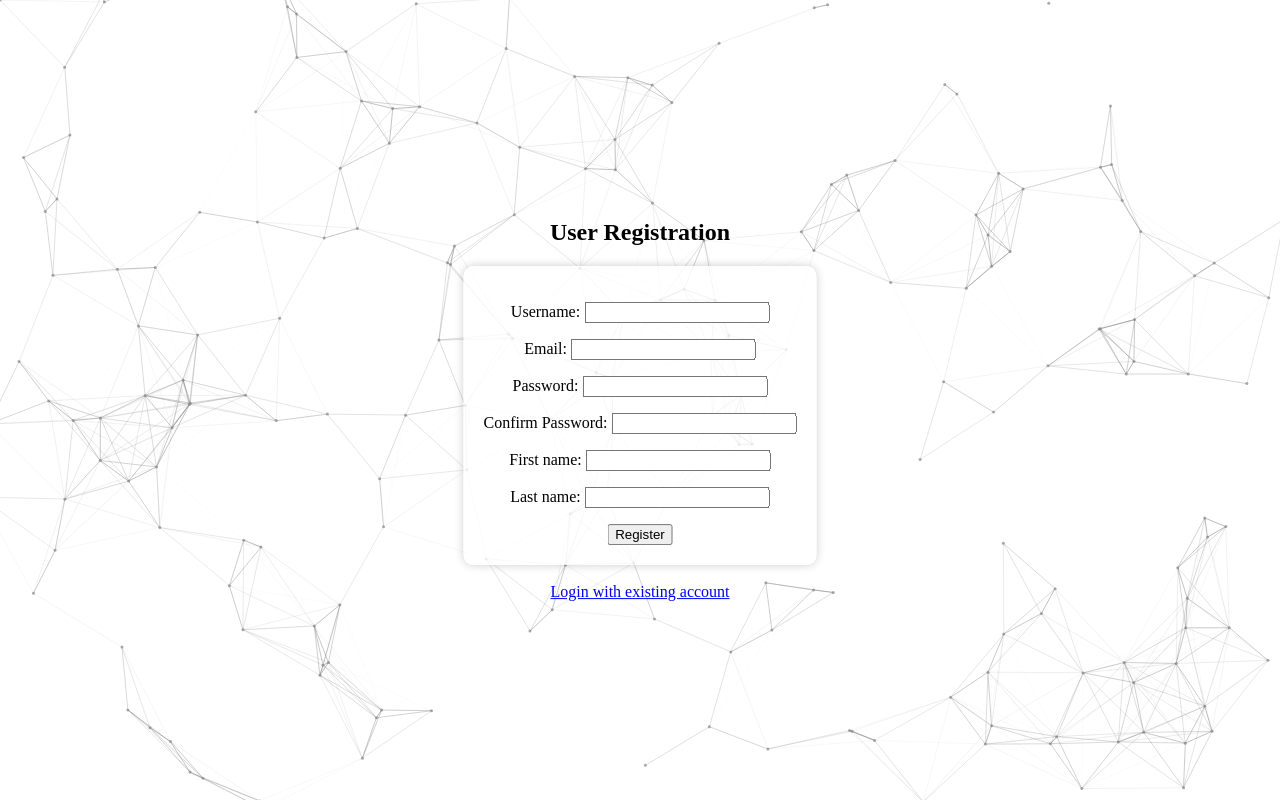
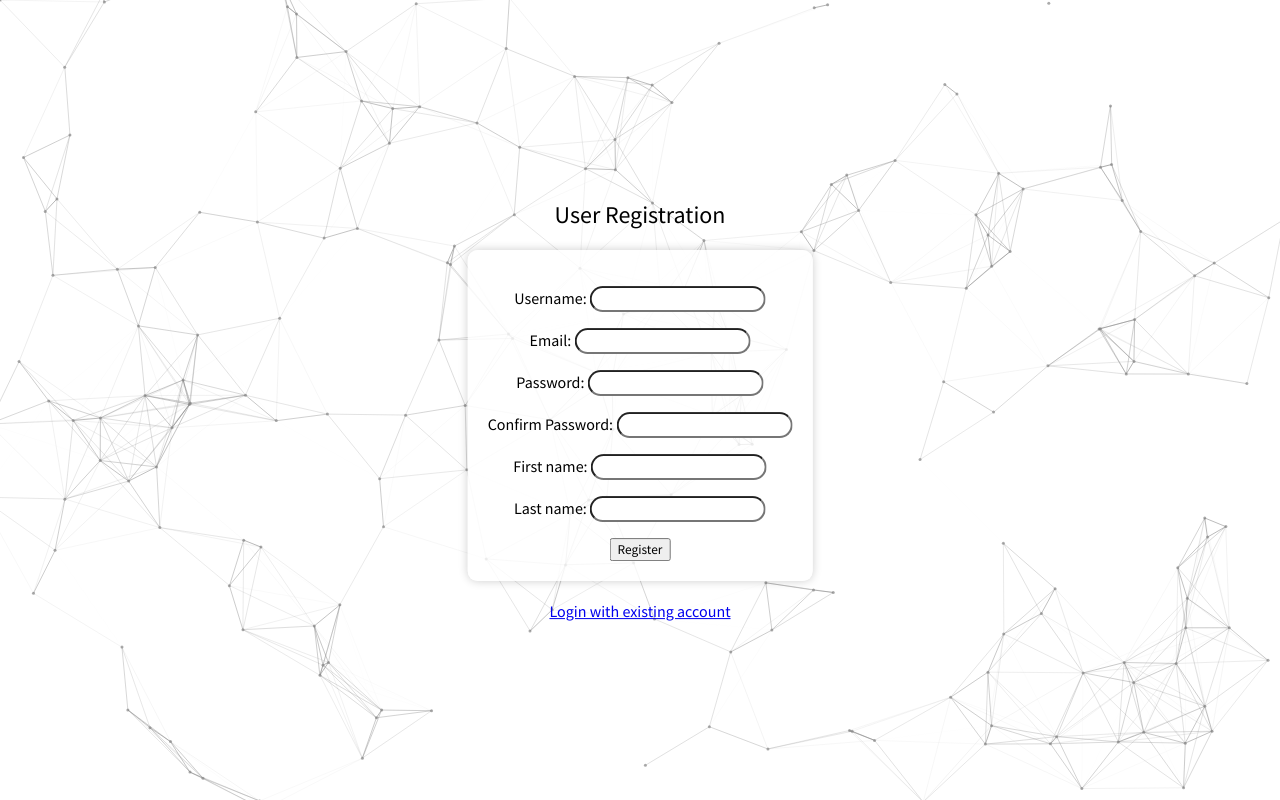
Before and after one commit to artifecx/ALabs, a Django app: page /register/ in a window 1280 px wide. Run offline with Django 4.2, Linux system fonts and the light colour scheme.

Commit message:
fixed whatever was broken, I forgot

```diff
--- a/ALabs/urls.py
+++ b/ALabs/urls.py
@@ -16,16 +16,15 @@ Including another URLconf
 """
 from django.contrib import admin
 from django.urls import path, include
-from django.views.generic import TemplateView
-from django.contrib.auth.views import LogoutView
 
 from User import views
 from User.views import CustomLoginView
 
 urlpatterns = [
     path('admin/', admin.site.urls),
-    # path('User/', include('User.urls')),
+    path('', views.home, name='home'),
     path('register/', views.register, name='register'),
     path('login/', CustomLoginView.as_view(), name='login'),
-    path('dashboard/', TemplateView.as_view(template_name='dashboard.html'), name='dashboard'),
+    path('dashboard/', views.dashboard, name='dashboard'),
+    path('logout/', views.user_logout, name='logout'),
 ]
--- a/User/forms.py
+++ b/User/forms.py
@@ -37,6 +37,9 @@ class UserRegistrationForm(forms.ModelForm):
 
 
 class UserLoginForm(AuthenticationForm):
+    username = forms.CharField(widget=forms.TextInput(attrs={'class': 'custom-input'}))
+    password = forms.CharField(widget=forms.PasswordInput(attrs={'class': 'custom-input'}))
+
     class Meta:
         model = CustomUser
         fields = ('username', 'password')
--- a/User/views.py
+++ b/User/views.py
@@ -1,8 +1,9 @@
 from django.shortcuts import render, redirect
 from django.core.mail import send_mail
 from django.urls import reverse_lazy
-from django.contrib.auth import login
+from django.contrib.auth import login, logout
 from django.contrib.auth.views import LoginView
+from django.contrib.auth.decorators import login_required
 
 from ALabs import settings
 from .forms import UserRegistrationForm, UserLoginForm
@@ -42,7 +43,25 @@ class CustomLoginView(LoginView):
         else:
             self.request.session.set_expiry(0)  # Use the value from SESSION_COOKIE_AGE
         login(self.request, form.get_user())
+        self.request.session['username'] = form.cleaned_data.get('username')
         return super().form_valid(form)
 
     def get_success_url(self):
-        return reverse_lazy('index')
+        return reverse_lazy('dashboard')
+
+
+def user_logout(request):
+    logout(request)
+    return redirect('login')
+
+
+@login_required
+def dashboard(request):
+    user = request.user
+    return render(request, 'dashboard.html', {'user': user})
+
+
+@login_required
+def home(request):
+    # auto redirect to dashboard when logged in
+    return redirect('dashboard')
--- a/static/css/style.css
+++ b/static/css/style.css
@@ -1,5 +1,11 @@
-html,
-body {
+@import url('https://fonts.googleapis.com/css2?family=Source+Sans+Pro:wght@300;400;600;700&display=swap');
+
+* {
+    font-family: 'Source Sans Pro', sans-serif;
+    font-weight: 400;
+}
+
+html, body {
     height: 100%;
     width: 100%;
     margin: 0;
@@ -26,3 +32,12 @@ body {
     border-radius: 10px;
     box-shadow: 0 0 10px rgba(0, 0, 0, 0.2);
 }
+
+
+input[type="text"],
+input[type="email"],
+input[type="password"] {
+    border-radius: 20px;
+    height: 20px;
+    text-indent: 10px;
+}
--- a/templates/dashboard.html
+++ b/templates/dashboard.html
@@ -6,6 +6,7 @@
 </head>
 <body>
     <h1>Main Page</h1>
-    <a href="{% url 'login' %}">Logout</a>
+    <p>Hello, {{ user.username }}!</p>
+    <a href="{% url 'logout' %}">Logout</a>
 </body>
 </html>
```
Also changed, not shown: ALabs/settings.py (+11 -6 lines). Lines whose indentation alone changed are shown as unchanged.
